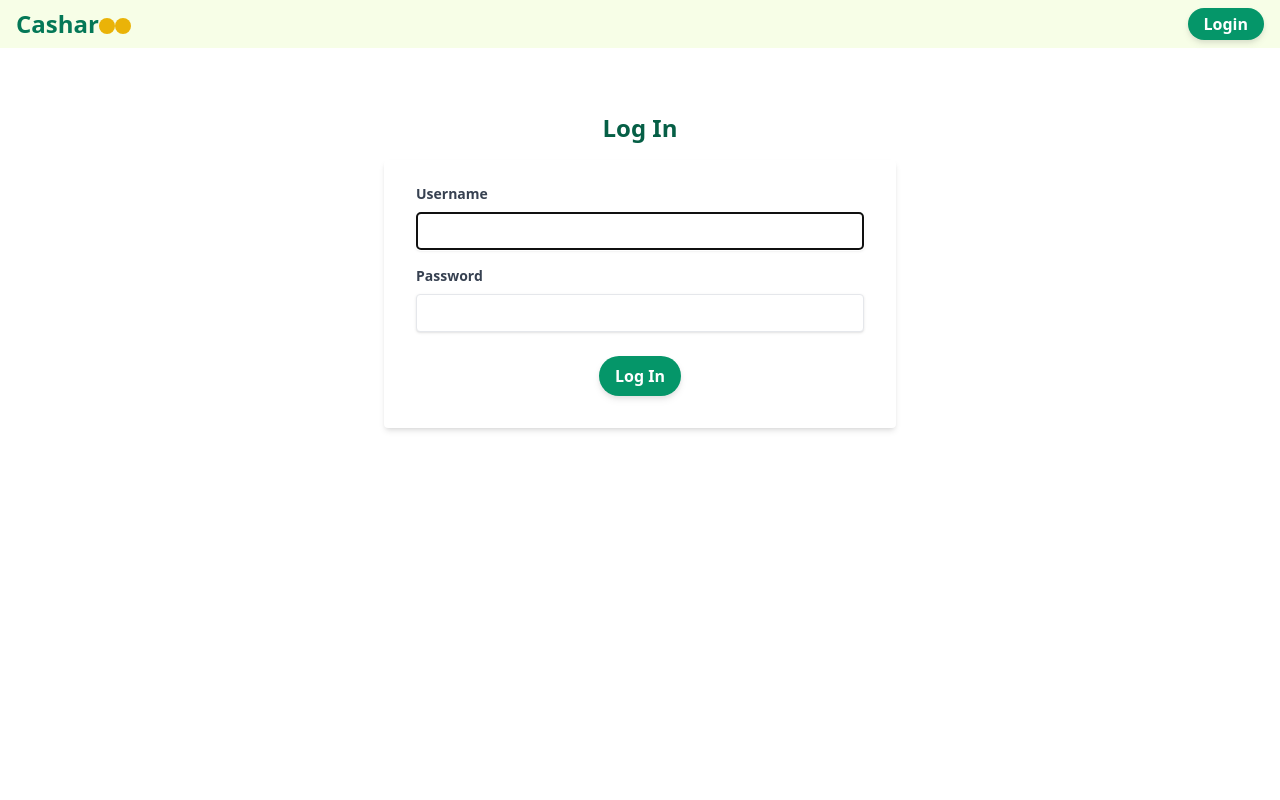
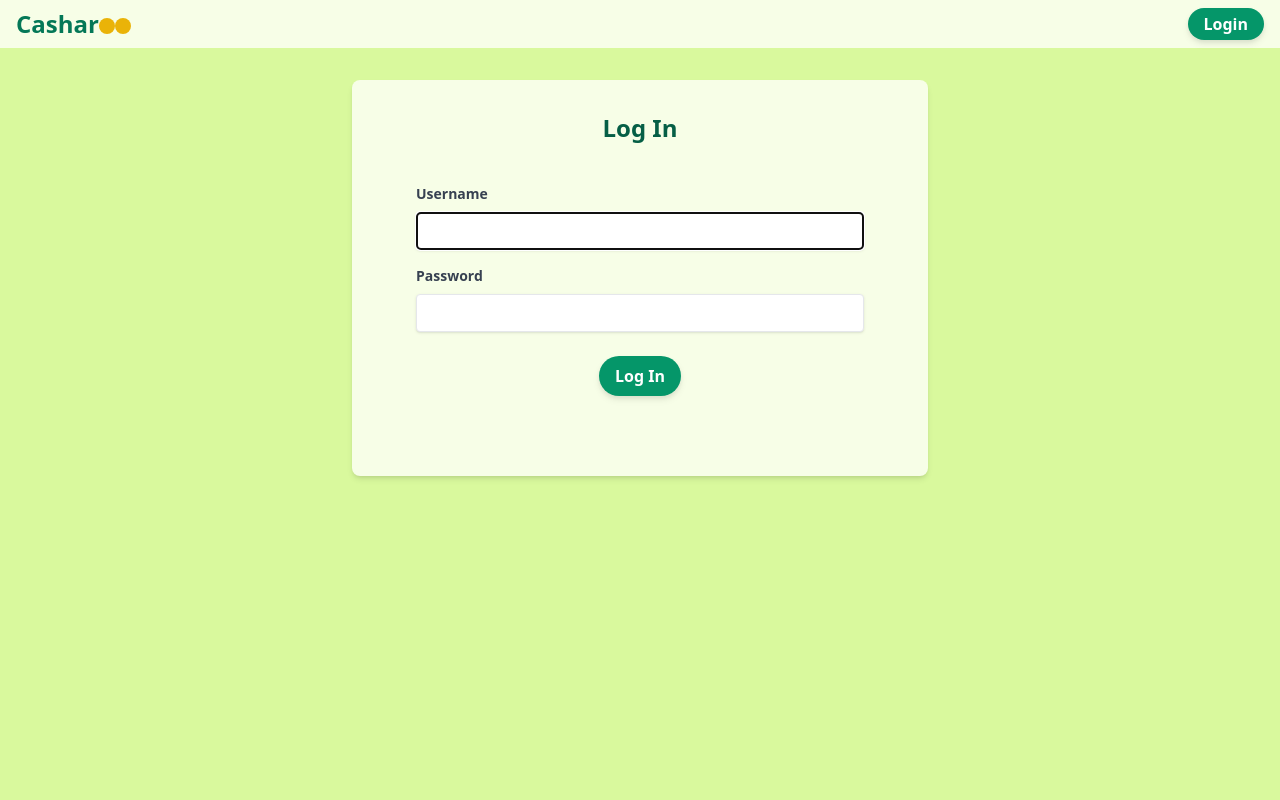
Before and after one commit to pkeen/casharoo, a Django app: page /accounts/login/ in a window 1280 px wide. Run offline with Django 4.2, Linux system fonts and the light colour scheme; some libraries are stand-ins or nearby versions.

Commit message:
add paper class and background color

```diff
--- a/main_app/static/css/output.css
+++ b/main_app/static/css/output.css
@@ -761,6 +802,9 @@ video {
 .text-center {
   text-align: center;
 }
+.align-middle {
+  vertical-align: middle;
+}
 .text-2xl {
   font-size: 1.5rem;
   line-height: 2rem;
@@ -1100,6 +1150,18 @@ video {
     min-height: 400px;
 }
 
+.paper {
+  margin-left: auto;
+  margin-right: auto;
+  border-radius: 0.5rem;
+  --tw-bg-opacity: 1;
+  background-color: rgb(247 254 231 / var(--tw-bg-opacity));
+  padding: 1.5rem;
+  --tw-shadow: 0 4px 6px -1px rgb(0 0 0 / 0.1), 0 2px 4px -2px rgb(0 0 0 / 0.1);
+  --tw-shadow-colored: 0 4px 6px -1px var(--tw-shadow-color), 0 2px 4px -2px var(--tw-shadow-color);
+  box-shadow: var(--tw-ring-offset-shadow, 0 0 #0000), var(--tw-ring-shadow, 0 0 #0000), var(--tw-shadow);
+}
+
 .hover\:bg-blue-700:hover {
   --tw-bg-opacity: 1;
   background-color: rgb(29 78 216 / var(--tw-bg-opacity));
--- a/main_app/static/css/source.css
+++ b/main_app/static/css/source.css
@@ -122,3 +122,7 @@
     @apply flex flex-col justify-around text-center;
     min-height: 400px;
 }
+
+.paper {
+    @apply bg-lime-50 mx-auto shadow-md rounded-lg p-6;
+}
--- a/main_app/templates/base.html
+++ b/main_app/templates/base.html
@@ -59,7 +59,7 @@
         </div>
     </nav>
 
-    <main class="min-h-screen pt-20">
+    <main class="min-h-screen pt-20 bg-lime-200">
         {% block content %}
 
         {% endblock %}
--- a/main_app/templates/registration/login.html
+++ b/main_app/templates/registration/login.html
@@ -1,10 +1,11 @@
 {% extends 'base.html' %}
 {% load widget_tweaks %}
 {% block content %}
-<div class="container mx-auto p-4 md:p-8 max-w-xl">
+<div class="flex justify-center align-middle">
+  <div class="container mx-auto p-4 md:p-8 max-w-xl paper">
     <h1 class="text-2xl font-bold mb-4 text-center text-emerald-800">Log In</h1>
 
-  <form method="POST" action="{% url 'login' %}" class="bg-white shadow-md rounded px-8 pt-6 pb-8 mb-4">
+    <form method="POST" action="{% url 'login' %}" class="px-8 pt-6 pb-8 mb-4">
       {% csrf_token %}
       <div class="mb-4">
         <label class="block text-gray-700 text-sm font-bold mb-2" for="{{ form.username.id_for_label }}">
@@ -24,4 +25,6 @@
       </div>
     </form>
   </div>
+
+</div>
 {% endblock %}
```
Also changed, not shown: other parts of main_app/static/css/output.css (+47 -0 lines). Lines whose indentation alone changed are shown as unchanged.
